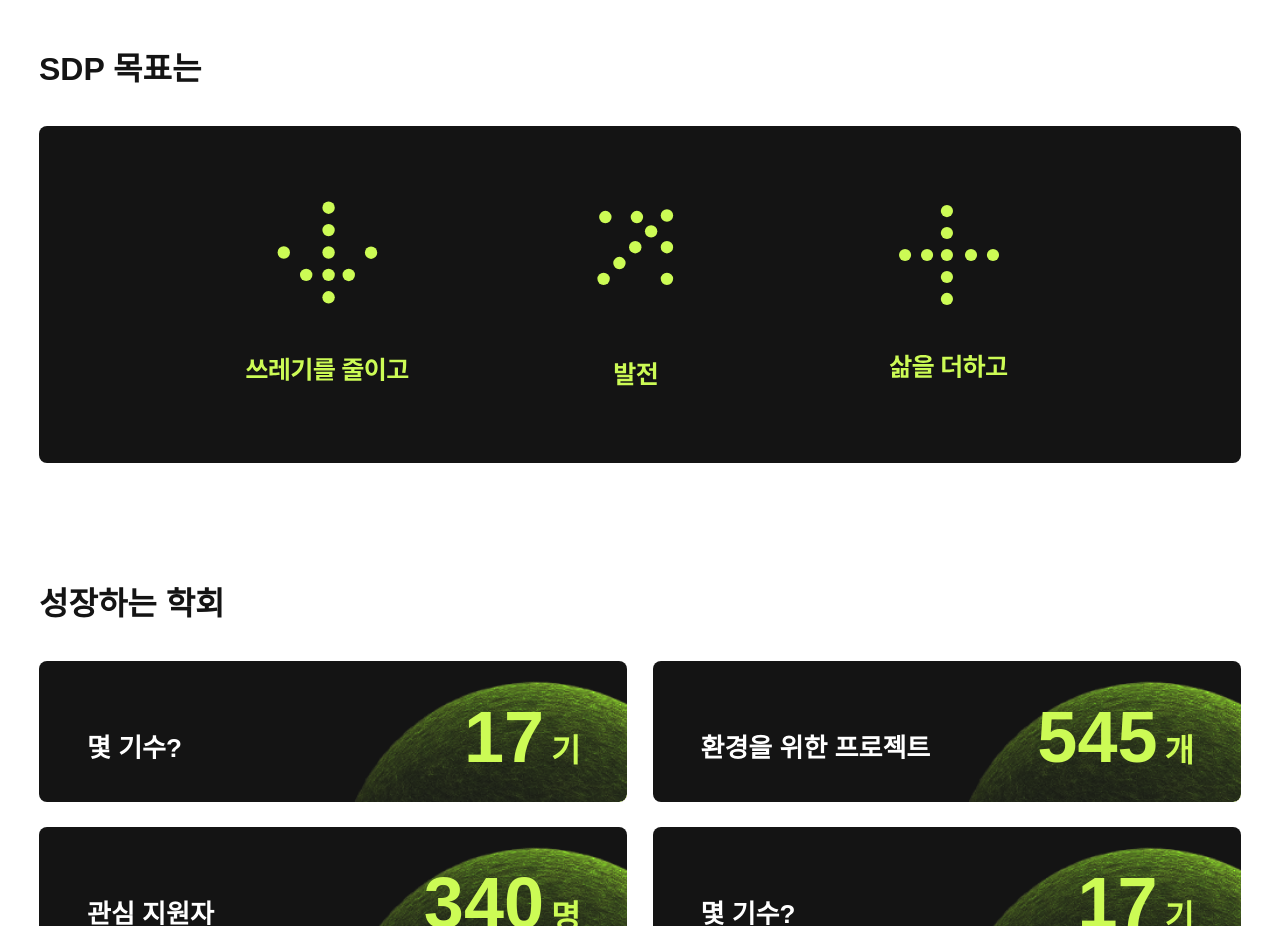
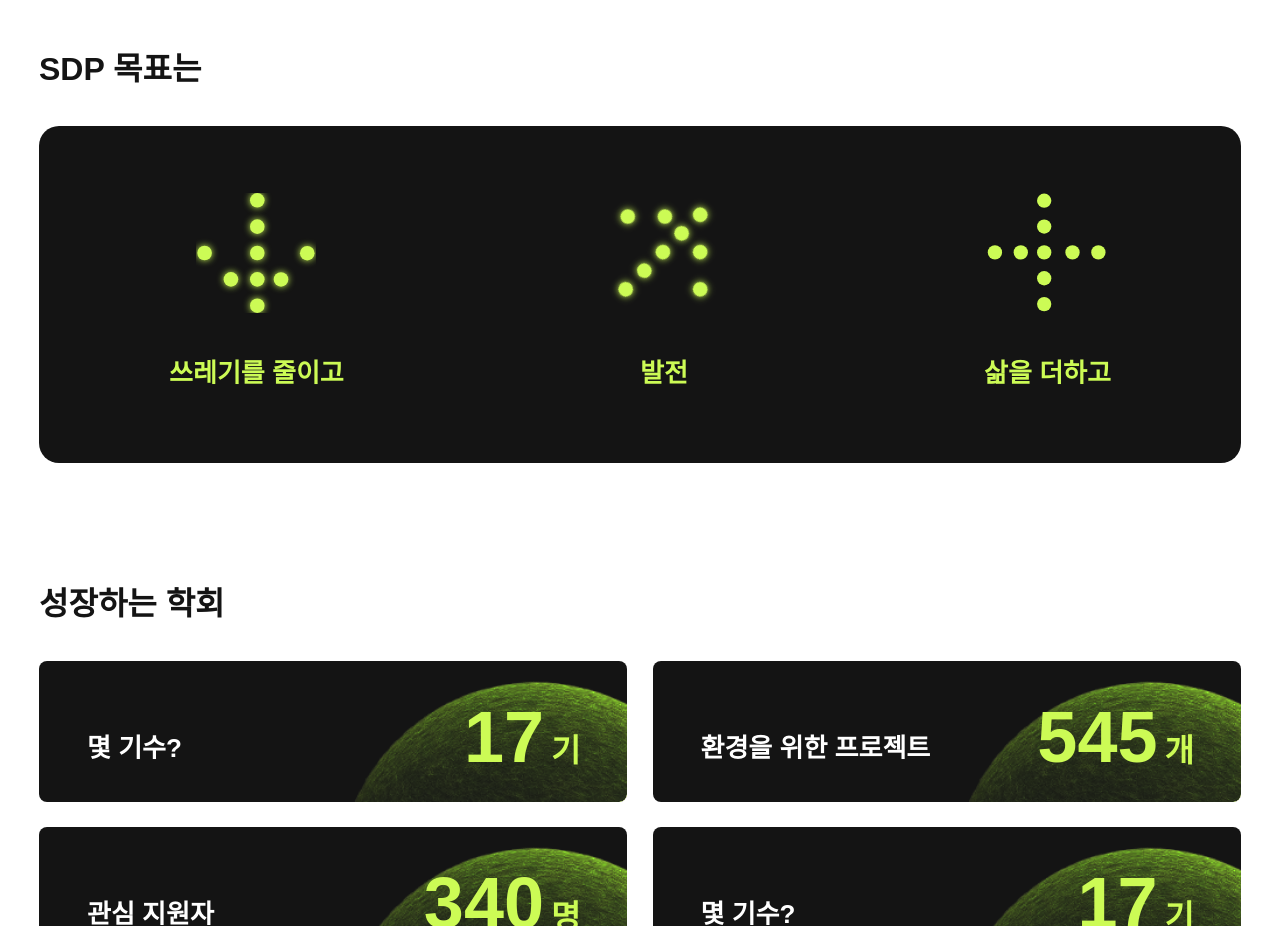
Before and after one commit to SDP1617-Web/SDP1617-Web-FRONT, a Next.js app: page / in a window 1280 px wide. Shown: the part 1400-2326 px from the top of the page. Built offline with nearby package versions, Linux system fonts and the light colour scheme; a web font is replaced by a local one.

Commit message:
feat: SDP 목표 섹션 LED 순차 점등 애니메이션 추가

```diff
--- a/src/components/home/sections/GoalsSection.tsx
+++ b/src/components/home/sections/GoalsSection.tsx
@@ -1,6 +1,55 @@
-import Image from 'next/image'
+'use client'
+
+import { useEffect, useRef, useState } from 'react'
+import { useInView } from 'framer-motion'
+import { Icon } from '@/components/common/Icon'
+
+const GOALS = [
+  { pattern: 'pattern1', label: '쓰레기를 줄이고' }, // ↓
+  { pattern: 'pattern2', label: '발전' }, // ↗
+  { pattern: 'pattern3', label: '삶을 더하고' }, // ✛
+] as const
+
+const DOTS_PER_ICON = 9
 
 const GoalsSection = () => {
+  const ref = useRef<HTMLDivElement>(null)
+  const inView = useInView(ref, {
+    margin: '-30% 0px -30% 0px',
+  })
+  const [levels, setLevels] = useState<number[]>([0, 0, 0])
+
+  useEffect(() => {
+    // 화면에서 벗어나면 모두 끄고 대기 (다시 들어오면 처음부터 재생)
+    if (!inView) {
+      setLevels([0, 0, 0])
+      return
+    }
+
+    const timers: ReturnType<typeof setTimeout>[] = []
+    const DOT_GAP = 90 // 점 하나씩 켜지는 간격(ms)
+    const ICON_GAP = 250 // 화살표 사이 추가 간격(ms)
+    let delay = 300 // 진입 후 시작 지연
+
+    GOALS.forEach((_, iconIdx) => {
+      for (let d = 1; d <= DOTS_PER_ICON; d++) {
+        timers.push(
+          setTimeout(() => {
+            setLevels((prev) => {
+              const next = [...prev]
+              next[iconIdx] = d
+              return next
+            })
+          }, delay)
+        )
+        delay += DOT_GAP
+      }
+      delay += ICON_GAP
+    })
+
+    return () => timers.forEach(clearTimeout)
+  }, [inView])
+
   return (
     <section
       style={{ marginTop: '271px', alignSelf: 'stretch' }}
@@ -11,14 +60,30 @@ const GoalsSection = () => {
           SDP 목표는
         </p>
 
-        <div style={{ marginTop: '36px' }}>
-          <Image
-            src="/herosection2-goals.svg"
-            alt="SDP 목표"
-            width={1202}
-            height={337}
-            style={{ width: '1202px', height: '337px' }}
-          />
+        <div
+          ref={ref}
+          style={{ marginTop: '36px', height: '337px' }}
+          className="bg-sdp-grey-900 flex items-center justify-around rounded-[20px]"
+        >
+          {GOALS.map((goal, i) => (
+            <div
+              key={goal.pattern}
+              className="flex flex-col items-center gap-[36px]"
+            >
+              <Icon
+                name={goal.pattern}
+                level={levels[i]}
+                width={120}
+                height={120}
+              />
+              <p
+                className="h3 font-bold"
+                style={{ color: 'var(--color-sdp-main-primary)' }}
+              >
+                {goal.label}
+              </p>
+            </div>
+          ))}
         </div>
       </div>
     </section>
```
